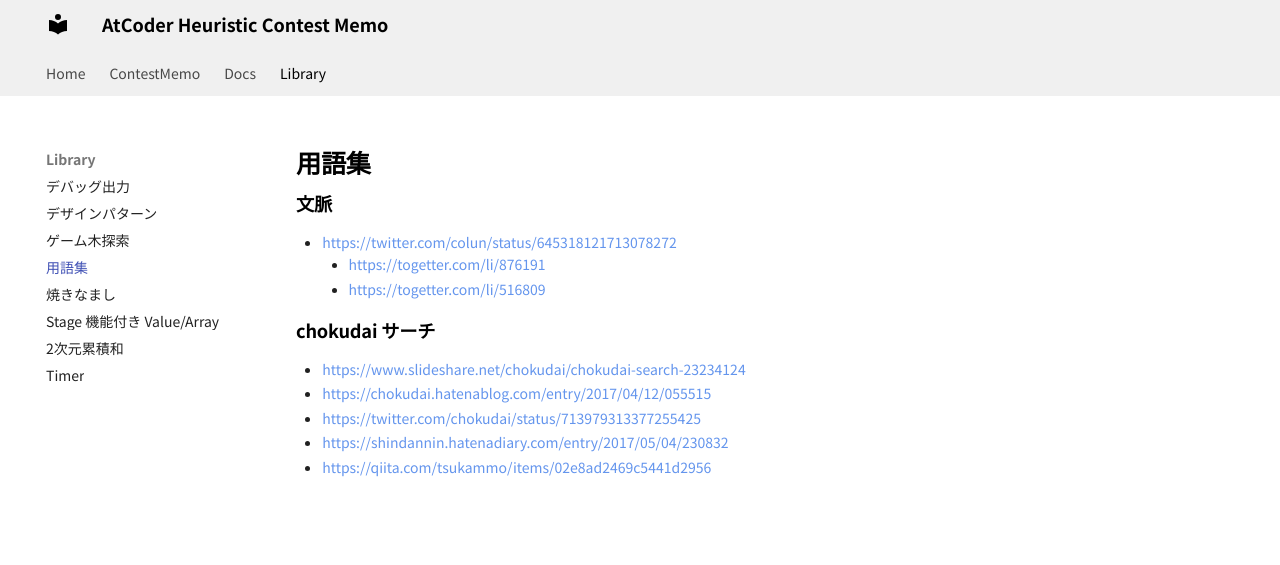
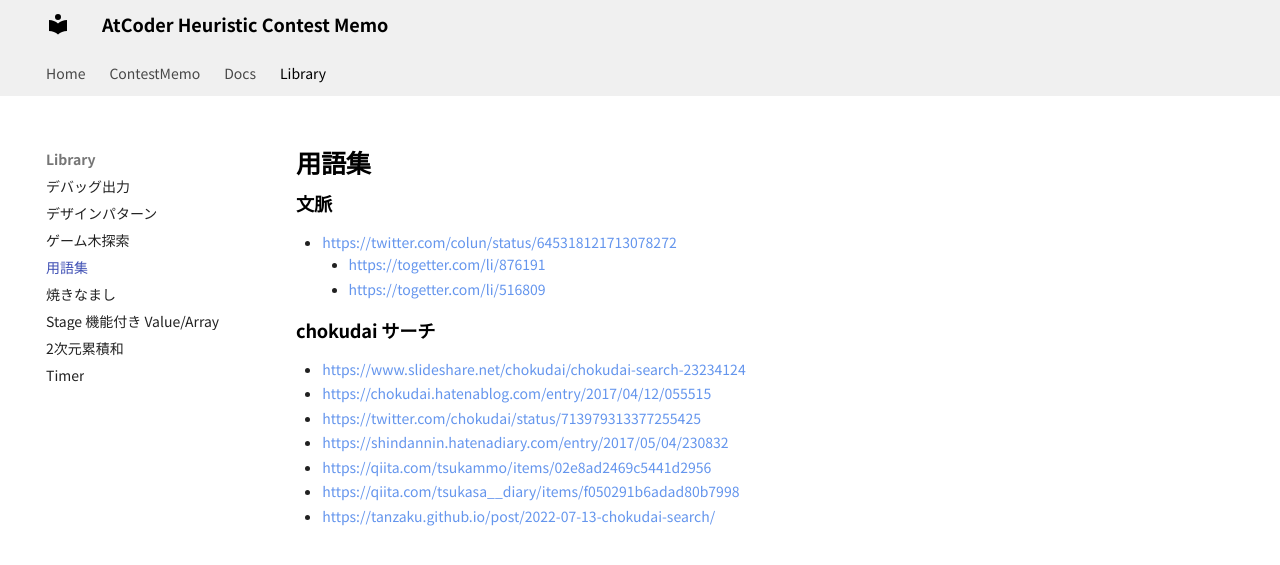
Before and after one commit to jetbead/AtCoderHeuristicContestMemo, an MkDocs documentation site: the page built from docs/Library/glossary.md, in a window 1280 px wide. Shown: the top 565 px of the page. Built offline with MkDocs 1.6.1 and Material for MkDocs 9.7.7, drawn with Linux system fonts in a browser that asks for light colours; some web fonts are replaced; some of the changed lines change nothing that is shown.

Commit message:
Update glossary.md

```diff
--- a/docs/Library/glossary.md
+++ b/docs/Library/glossary.md
@@ -13,3 +13,5 @@
 - https://twitter.com/chokudai/status/713979313377255425
 - https://shindannin.hatenadiary.com/entry/2017/05/04/230832
 - https://qiita.com/tsukammo/items/02e8ad2469c5441d2956
+- https://qiita.com/tsukasa__diary/items/f050291b6adad80b7998
+- https://tanzaku.github.io/post/2022-07-13-chokudai-search/
```
